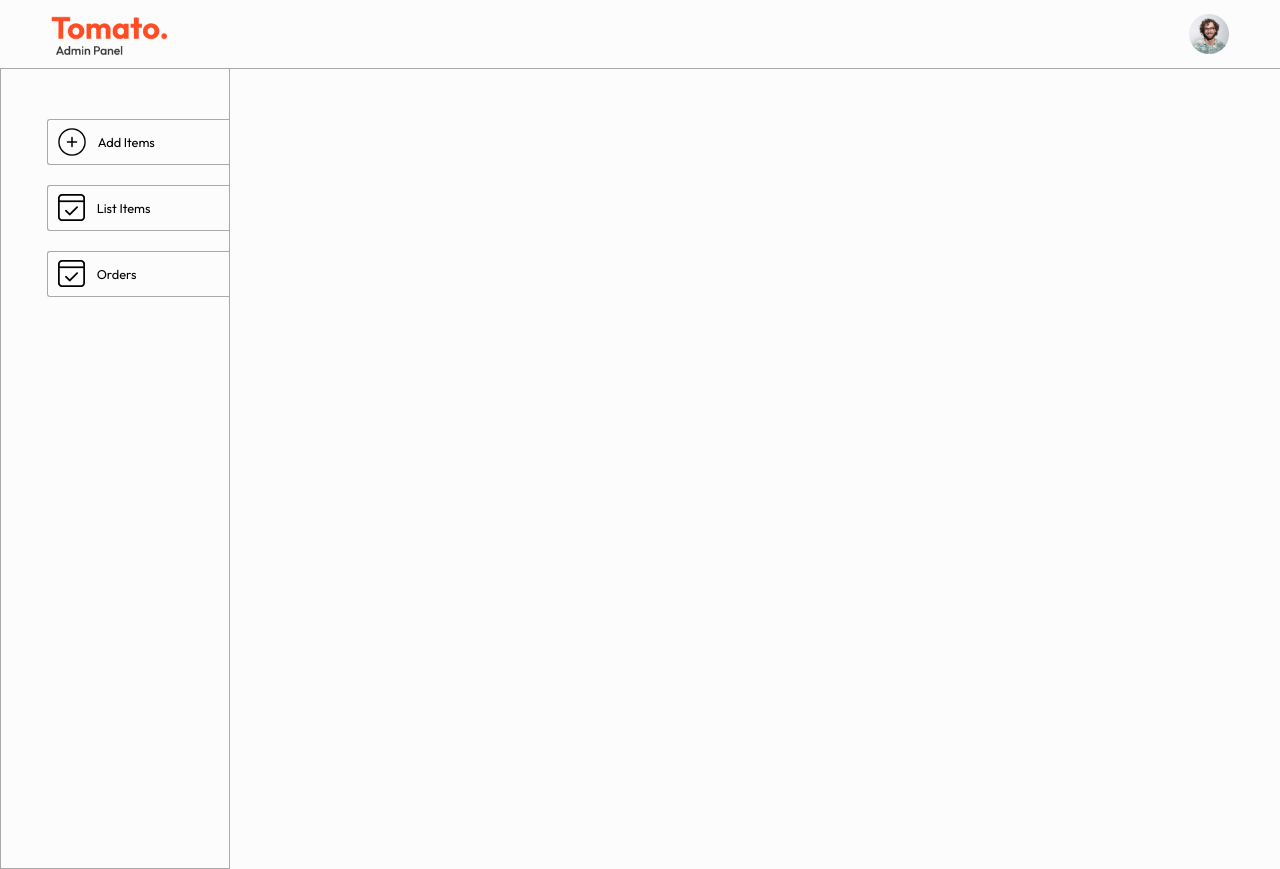
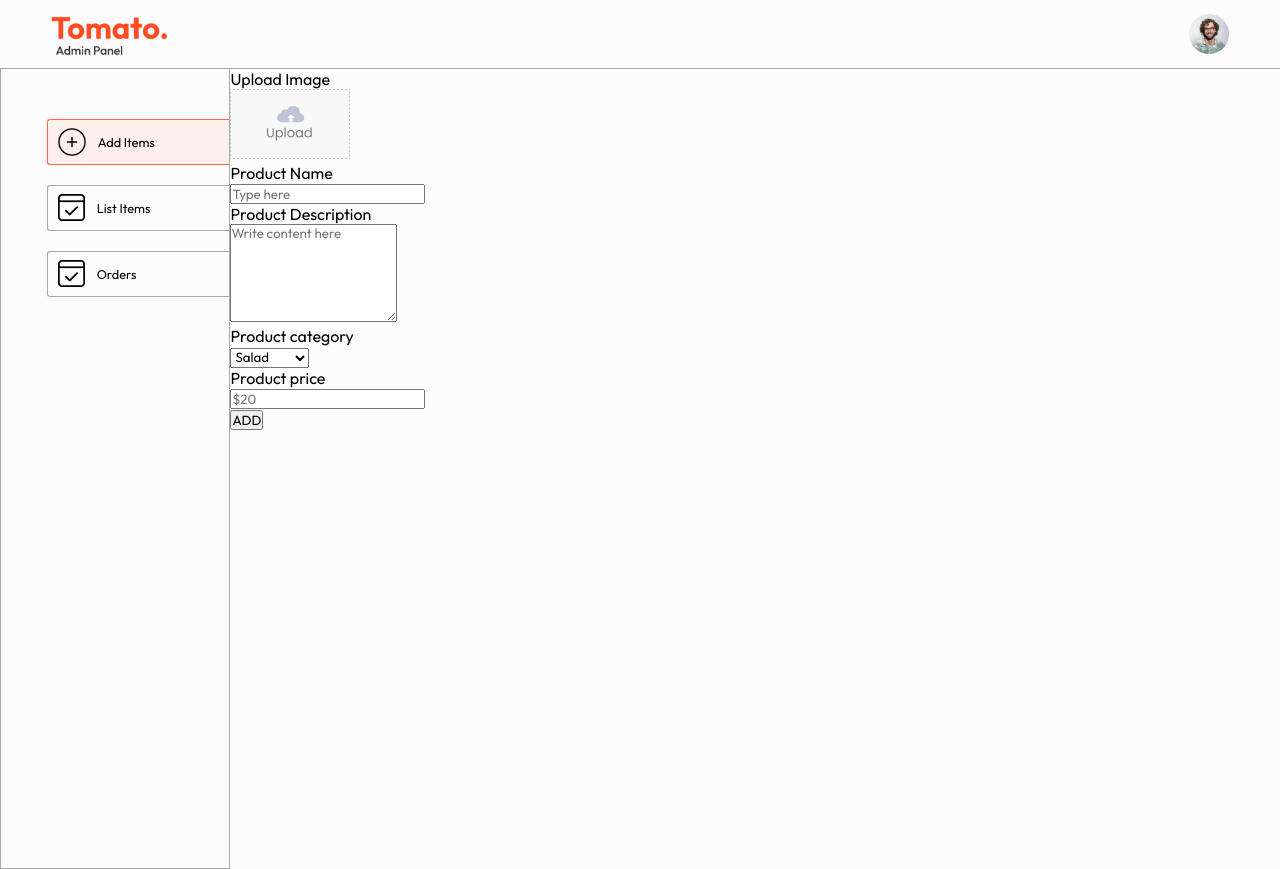
Before and after one commit to wlaurentec/food-delivery-admin, a React (Vite) app: page /add in a window 1280 px wide. Built offline with nearby package versions, Linux system fonts and the light colour scheme.

Commit message:
add Add.jsx structure

```diff
--- a/src/App.jsx
+++ b/src/App.jsx
@@ -1,5 +1,9 @@
+import { Routes, Route } from "react-router-dom";
 import Navbar from "./components/Navbar/Navbar";
 import SideBar from "./components/SideBar/SideBar";
+import Add from "./pages/Add/Add";
+import Orders from "./pages/Orders/Orders";
+import List from "./pages/List/List";
 
 const App = () => {
   return (
@@ -8,6 +12,11 @@
       <hr />
       <div className="app-content">
         <SideBar />
+        <Routes>
+          <Route path="/add" element={<Add />} />
+          <Route path="/list" element={<List />} />
+          <Route path="/orders" element={<Orders />} />
+        </Routes>
       </div>
     </div>
   );
--- a/src/components/SideBar/SideBar.css
+++ b/src/components/SideBar/SideBar.css
@@ -25,7 +25,12 @@
   cursor: pointer;
 }
 
-@media(max-width: 900px) {
+.sidebar-option.active{
+  background-color: #fff0ed;
+  border-color: tomato;
+}
+
+@media (max-width: 900px) {
   .sidebar-option p {
     display: none;
   }
--- a/src/components/SideBar/SideBar.jsx
+++ b/src/components/SideBar/SideBar.jsx
@@ -1,3 +1,4 @@
+import { NavLink } from "react-router-dom";
 import { assets } from "../../assets/assets";
 import "./SideBar.css";
 
@@ -5,18 +6,18 @@
   return (
     <div className="sidebar">
       <div className="sidebar-options">
-        <div className="sidebar-option">
+        <NavLink to="/add" className="sidebar-option">
           <img src={assets.add_icon} alt="" />
           <p>Add Items</p>
-        </div>
-        <div className="sidebar-option">
+        </NavLink>
+        <NavLink to="/list" className="sidebar-option">
           <img src={assets.order_icon} alt="" />
           <p>List Items</p>
-        </div>
-        <div className="sidebar-option">
+        </NavLink>
+        <NavLink to="/orders" className="sidebar-option">
           <img src={assets.order_icon} alt="" />
           <p>Orders</p>
-        </div>
+        </NavLink>
       </div>
     </div>
   );
--- /dev/null
+++ b/src/pages/Add/Add.jsx
@@ -0,0 +1,53 @@
+import { assets } from "../../assets/assets";
+import "./Add.css";
+
+const Add = () => {
+  return (
+    <div className="add">
+      <form className="flex-col">
+        <div className="add-img-upload flex-col">
+          <p>Upload Image</p>
+          <label htmlFor="image">
+            <img src={assets.upload_area} alt="" />
+          </label>
+          <input type="file" id="image" hidden required />
+        </div>
+        <div className="add-product-name flex-col">
+          <p>Product Name</p>
+          <input type="text" name="name" placeholder="Type here" />
+        </div>
+        <div className="add-product-description flex-col">
+          <p>Product Description</p>
+          <textarea
+            name="description"
+            rows="6"
+            placeholder="Write content here"
+            required
+          ></textarea>
+        </div>
+        <div className="add-category flex-col">
+          <p>Product category</p>
+          <select name="category">
+            <option value="Salad">Salad</option>
+            <option value="Rolls">Rolls</option>
+            <option value="Desserts">Desserts</option>
+            <option value="Sandwich">Sandwich</option>
+            <option value="Cake">Cake</option>
+            <option value="Pure Veg">Pure Veg</option>
+            <option value="Pasta">Pasta</option>
+            <option value="Noodles">Noodles</option>
+          </select>
+        </div>
+        <div className="add-price flex-col">
+          <p>Product price</p>
+          <input type="number" name="price" placeholder="$20" />
+        </div>
+        <button type="submit" className="add-btn">
+          ADD
+        </button>
+      </form>
+    </div>
+  );
+};
+
+export default Add;
--- /dev/null
+++ b/src/pages/List/List.jsx
@@ -0,0 +1,11 @@
+import "./List.css"
+
+const List = () => {
+  return (
+    <div>
+
+    </div>
+  )
+}
+
+export default List
--- /dev/null
+++ b/src/pages/Orders/Orders.jsx
@@ -0,0 +1,11 @@
+import "./Orders.css"
+
+const Orders = () => {
+  return (
+    <div>
+
+    </div>
+  )
+}
+
+export default Orders
```
Also changed, not shown: src/pages/Add/Add.css (added), src/pages/List/List.css (added), src/pages/Orders/Orders.css (added).
